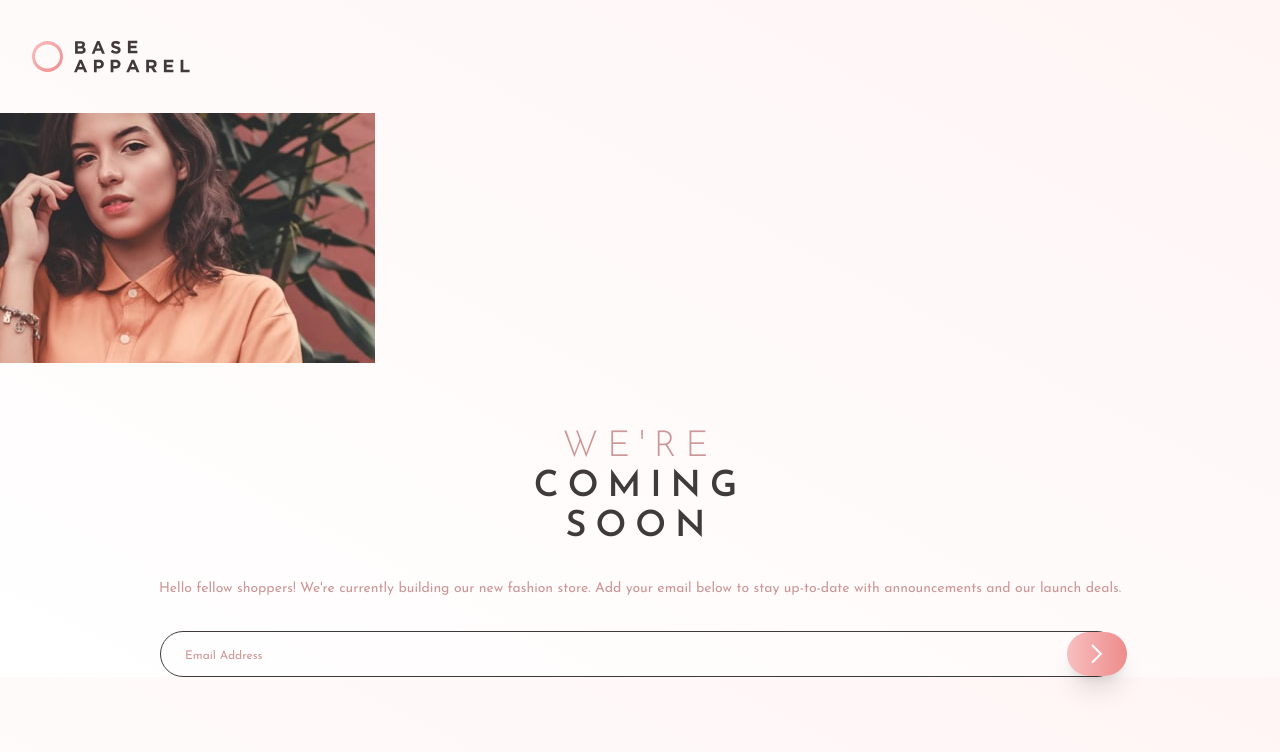
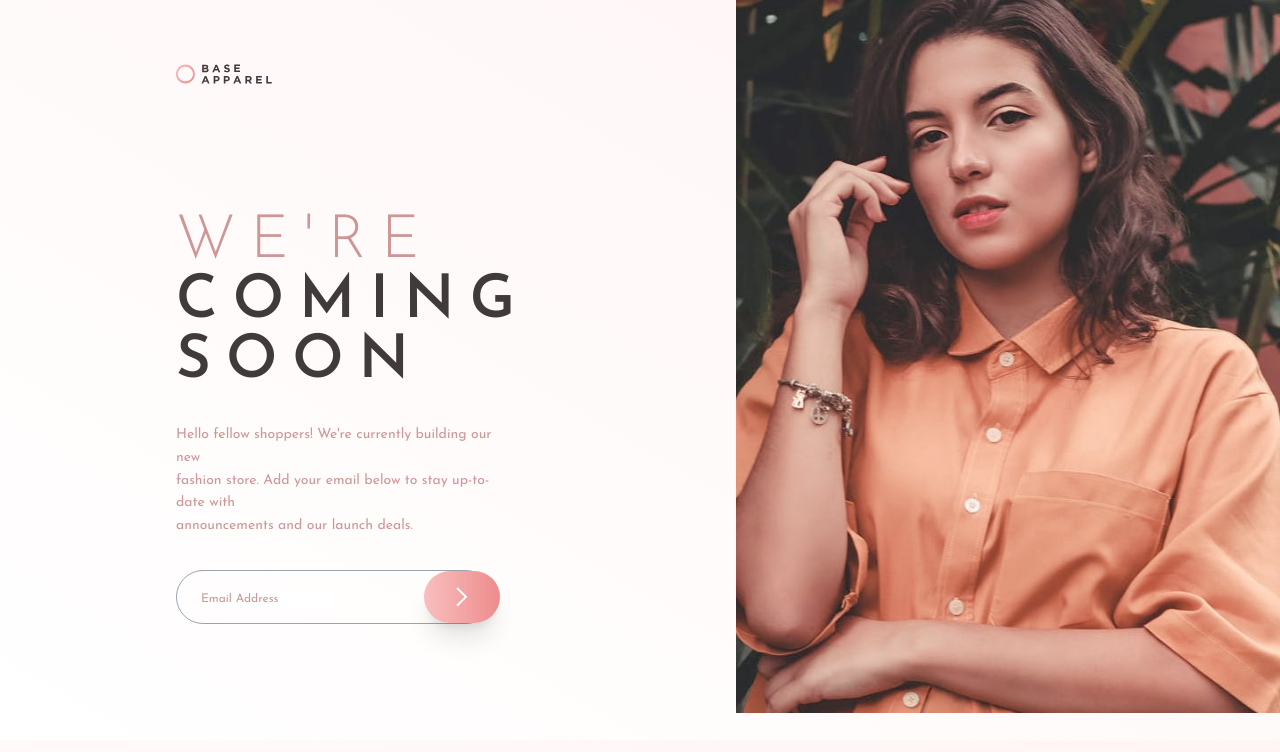
Before and after one commit to gusanchedev/base-apparel-coming-soon-page, a website built with Vite: page index.html in a window 1280 px wide. Built offline with nearby package versions, Linux system fonts and the light colour scheme.

Commit message:
💄  Add styles for desktop

```diff
--- a/index.html
+++ b/index.html
@@ -12,40 +12,56 @@
       rel="stylesheet"
     />
   </head>
-  <body class="bg-gradient-to-tr from-initialColorGradient1 to-finalColorGradient1">
-    <main id="app" class="text-base font-josefin ">
-      <div class="py-10 pl-8 w-2/6">
+  <body
+    class="bg-gradient-to-tr from-initialColorGradient1 to-finalColorGradient1"
+  >
+    <main
+      id="app"
+      class="text-base font-josefin md:grid md:grid-cols-2 md:grid-rows-5 md:gap-x-48"
+    >
+      <div class="py-10 md:py-16 pl-8 md:pl-44 w-2/6 md:w-3/6">
         <img src="./images/logo.svg" alt="logo" />
       </div>
-      <div><img src="./images/hero-mobile.jpg" alt="" /></div>
       <div>
+        <img class="w-full md:hidden" src="./images/hero-mobile.jpg" alt="" />
+      </div>
+      <div
+        class="hidden md:block  md:col-start-2 md:row-start-1 md:row-end-6"
+      >
+        <img class="md:w-full" src="./images/hero-desktop.jpg" alt="" />
+      </div>
+      <div class="md:col-span-1 md:row-start-2 md:row-end-6">
         <h1
-          class="text-center uppercase text-4xl text-desaturatedRed font-light tracking-[.25em] pt-16 pb-8"
+          class="text-center md:text-left uppercase text-4xl text-desaturatedRed font-light tracking-[.25em] pt-16 pb-8 md:pl-44 md:text-6xl"
         >
           We're <br /><span class="text-darkGrayishRed font-semibold"
             >coming <br />
             soon</span
           >
         </h1>
-        <p class="text-center text-desaturatedRed text-sm px-8 pb-8">
-          Hello fellow shoppers! We're currently building our new fashion store.
-          Add your email below to stay up-to-date with announcements and our
-          launch deals.
+        <p
+          class="text-center md:text-left text-desaturatedRed text-sm px-8 pb-8 md:pl-44 md:leading-relaxed"
+        >
+          Hello fellow shoppers! We're currently building our new
+          <br class="hidden md:block" />
+          fashion store. Add your email below to stay up-to-date with
+          <br class="hidden md:block" />
+          announcements and our launch deals.
         </p>
         <div
-          class="border border-darkGrayishRed rounded-full flex justify-between items-center pl-6 pr-16 w-9/12 mx-auto relative"
+          class="border border-gray-400 rounded-full flex justify-between items-center pl-6 md:ml-44 pr-16 w-9/12 md:w-7/12 mx-auto relative"
         >
           <input
             type="email"
             name="email"
             id="email"
             placeholder="Email Address"
-            class="text-xs text-darkGrayishRed outline-none placeholder:text-desaturatedRed mt-4 mb-3 bg-transparent"
+            class="text-xs text-darkGrayishRed outline-none placeholder:text-desaturatedRed mt-4 mb-3 md:mt-5 md:mb-4"
           />
           <img class="hidden" src="./images/icon-error.svg" alt="error" />
           <button
             type="submit"
-            class="bg-gradient-to-r from-initialColorGradient2 to-finalColorGradient2 text-center px-6 py-3 rounded-full absolute -right-2 top-0 shadow-xl"
+            class="bg-gradient-to-r from-initialColorGradient2 to-finalColorGradient2 text-center px-6 md:px-8 py-3 md:py-4 rounded-full absolute -right-2 top-0 shadow-xl"
           >
             <img src="./images/icon-arrow.svg" alt="" />
           </button>
```
